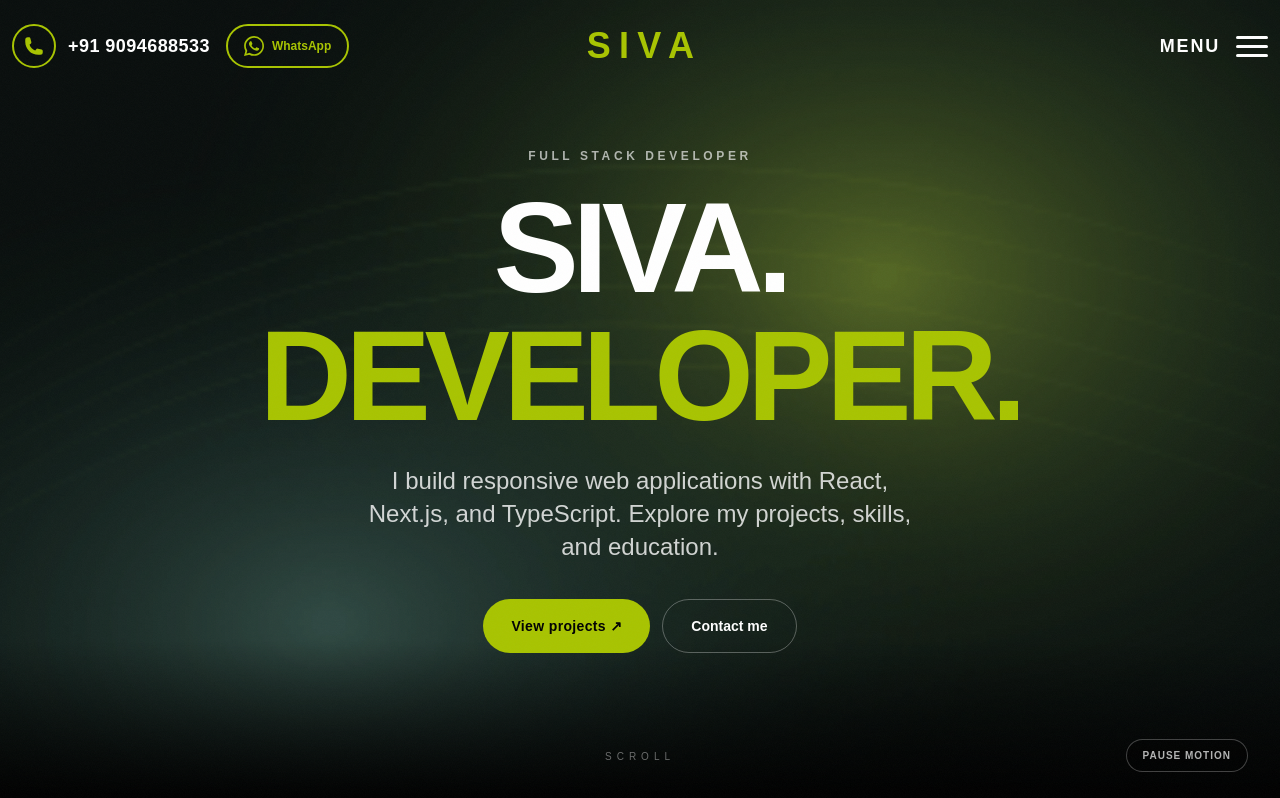
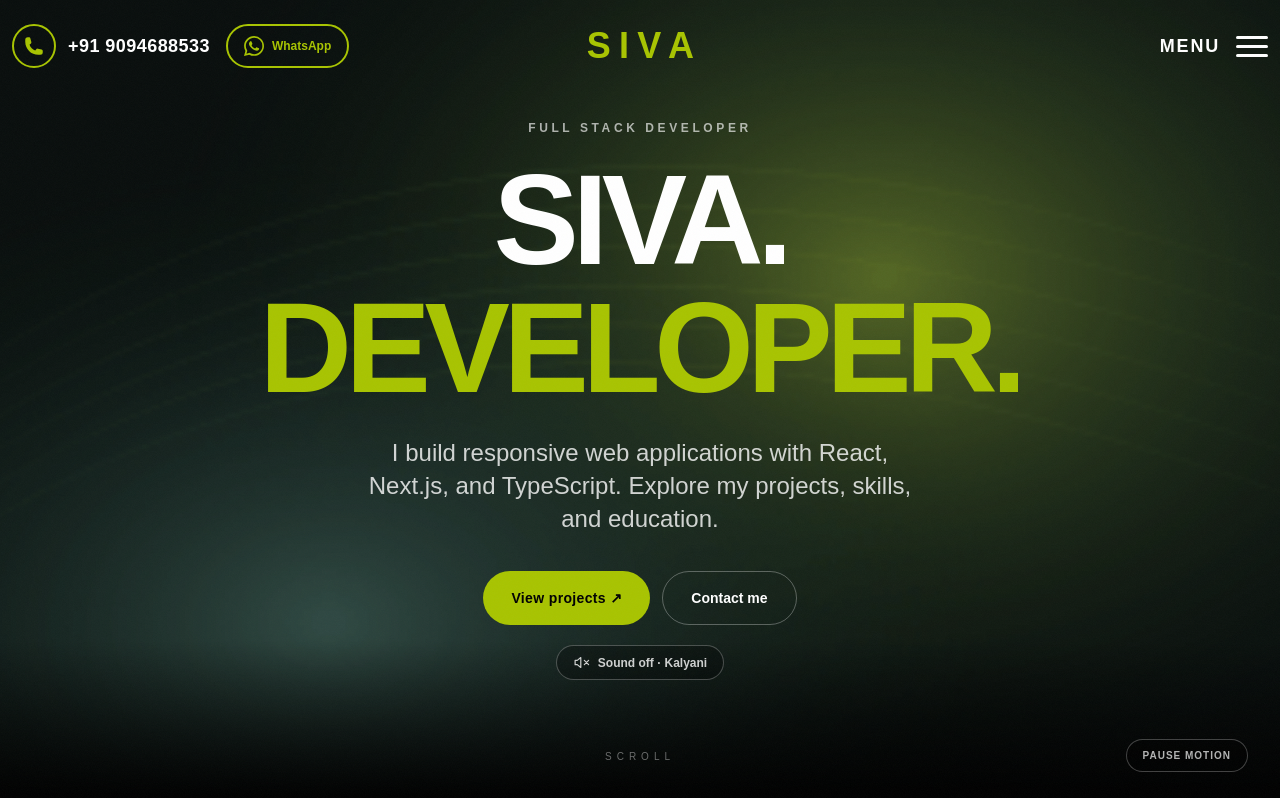
Before and after one commit to imSiva-7/AtSkyfall, a Next.js app: page / in a window 1280 px wide. Shown: the top 798 px of the page. Built offline with nearby package versions, Linux system fonts and the light colour scheme.

Commit message:
Add HeroMusic component for audio playback control in Hero section

```diff
--- a/src/app/components/Hero.tsx
+++ b/src/app/components/Hero.tsx
@@ -2,6 +2,7 @@
 
 import { forwardRef } from "react";
 import HeroMedia from "./HeroMedia";
+import HeroMusic from "./HeroMusic";
 
 type Props = {
   onViewWork: () => void;
@@ -55,6 +56,7 @@ const Hero = forwardRef<HTMLElement, Props>(
             Contact me
           </button>
         </div>
+        <HeroMusic />
       </div>
 
       {/* Scroll indicator */}
--- /dev/null
+++ b/src/app/components/HeroMusic.tsx
@@ -0,0 +1,57 @@
+"use client";
+
+import { useEffect, useRef, useState } from "react";
+
+const VIDEO_ID = "xvT1jH8B9AM";
+
+export default function HeroMusic() {
+  const [enabled, setEnabled] = useState(false);
+  const playerRef = useRef<HTMLDivElement>(null);
+
+  useEffect(() => {
+    if (!enabled || !playerRef.current) return;
+
+    const observer = new IntersectionObserver(([entry]) => {
+      if (!entry.isIntersecting) setEnabled(false);
+    });
+    observer.observe(playerRef.current);
+    const onVisibilityChange = () => {
+      if (document.hidden) setEnabled(false);
+    };
+    document.addEventListener("visibilitychange", onVisibilityChange);
+
+    return () => {
+      observer.disconnect();
+      document.removeEventListener("visibilitychange", onVisibilityChange);
+    };
+  }, [enabled]);
+
+  return (
+    <div className="mt-5 flex w-full flex-col items-center gap-3">
+      <button
+        type="button"
+        aria-pressed={enabled}
+        onClick={() => setEnabled(value => !value)}
+        className="inline-flex items-center gap-2 rounded-full border border-white/25 bg-black/30 px-4 py-2 text-xs font-semibold text-white/80 transition-colors hover:text-white focus-visible:outline-2 focus-visible:outline-offset-4 focus-visible:outline-[var(--accent)]"
+      >
+        <svg viewBox="0 0 24 24" width="17" height="17" fill="none" stroke="currentColor" strokeWidth="1.7" strokeLinecap="round" strokeLinejoin="round" aria-hidden="true">
+          <path d="M11 5 6 9H3v6h3l5 4V5Z" />
+          {enabled ? <><path d="M15 9a4 4 0 0 1 0 6" /><path d="M18 6a8 8 0 0 1 0 12" /></> : <path d="m16 9 6 6m0-6-6 6" />}
+        </svg>
+        {enabled ? "Sound on" : "Sound off"} · Kalyani
+      </button>
+      {enabled && (
+        <div ref={playerRef} className="w-full max-w-[360px]">
+          <iframe
+            title="Kalyani (with Shreya Ghoshal) – official music video"
+            src={`https://www.youtube-nocookie.com/embed/${VIDEO_ID}?autoplay=1&loop=1&playlist=${VIDEO_ID}&playsinline=1`}
+            className="h-[205px] w-full rounded-xl border-0"
+            allow="autoplay; encrypted-media; picture-in-picture; fullscreen"
+            referrerPolicy="strict-origin-when-cross-origin"
+            allowFullScreen
+          />
+        </div>
+      )}
+    </div>
+  );
+}
```
